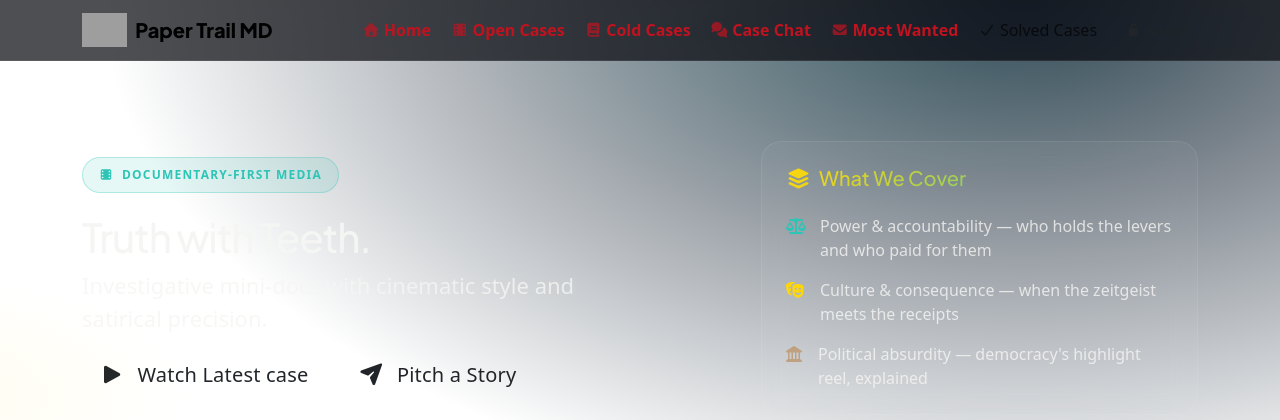
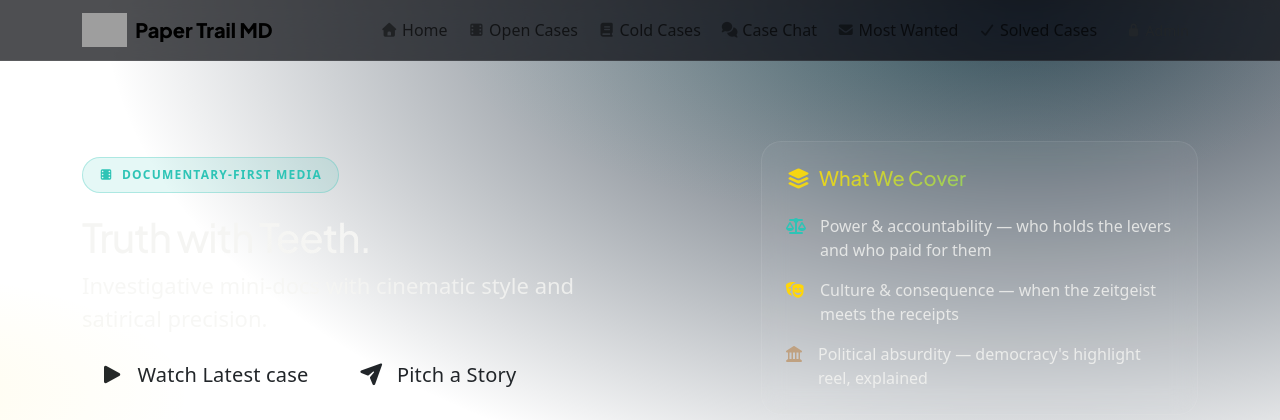
Before and after one commit to phreakin/ptmd, a PHP site: page / in a window 1280 px wide. Shown: the top 420 px of the page. Run offline with PHP 8.4, Linux system fonts and the light colour scheme; data that the repository does not hold is empty; some libraries are stand-ins or nearby versions; grey boxes are pictures that could not be loaded.

Commit message:
Header and footer changes

```diff
--- a/web/inc/header.php
+++ b/web/inc/header.php
@@ -38,27 +38,27 @@ $flash = pull_flash();
             <div class="collapse navbar-collapse" id="ptmdNav">
                 <ul class="navbar-nav ms-auto align-items-lg-center gap-1">
                     <li class="nav-item">
-                        <a class="nav-link" href="/index.php" style="color: var(--ptmd-red); font-weight: 700;">
+                        <a class="nav-link" href="/index.php">
                             <i class="fa-solid fa-house fa-sm me-1"></i>Home
                         </a>
                     </li>
                     <li class="nav-item">
-                        <a class="nav-link" href="/index.php?page=cases" style="color: var(--ptmd-red); font-weight: 700;">
+                        <a class="nav-link" href="/index.php?page=cases">
                             <i class="fa-solid fa-film fa-sm me-1"></i>Open Cases
                         </a>
                     </li>
                     <li class="nav-item">
-                        <a class="nav-link" href="/index.php?page=cold-cases" style="color: var(--ptmd-red); font-weight: 700;">
+                        <a class="nav-link" href="/index.php?page=cold-cases">
                             <i class="fa-solid fa-book fa-sm me-1"></i>Cold Cases
                         </a>
                     </li>
                     <li class="nav-item">
-                        <a class="nav-link" href="/index.php?page=case-chat" style="color: var(--ptmd-red); font-weight: 700;">
+                        <a class="nav-link" href="/index.php?page=case-chat">
                             <i class="fa-solid fa-comments fa-sm me-1"></i>Case Chat
                         </a>
                     </li>
                     <li class="nav-item">
-                        <a class="nav-link" href="/index.php?page=most-wanted" style="color: var(--ptmd-red); font-weight: 700;">
+                        <a class="nav-link" href="/index.php?page=most-wanted">
                             <i class="fa-solid fa-envelope fa-sm me-1"></i>Most Wanted
                         </a>
                     </li>
```
